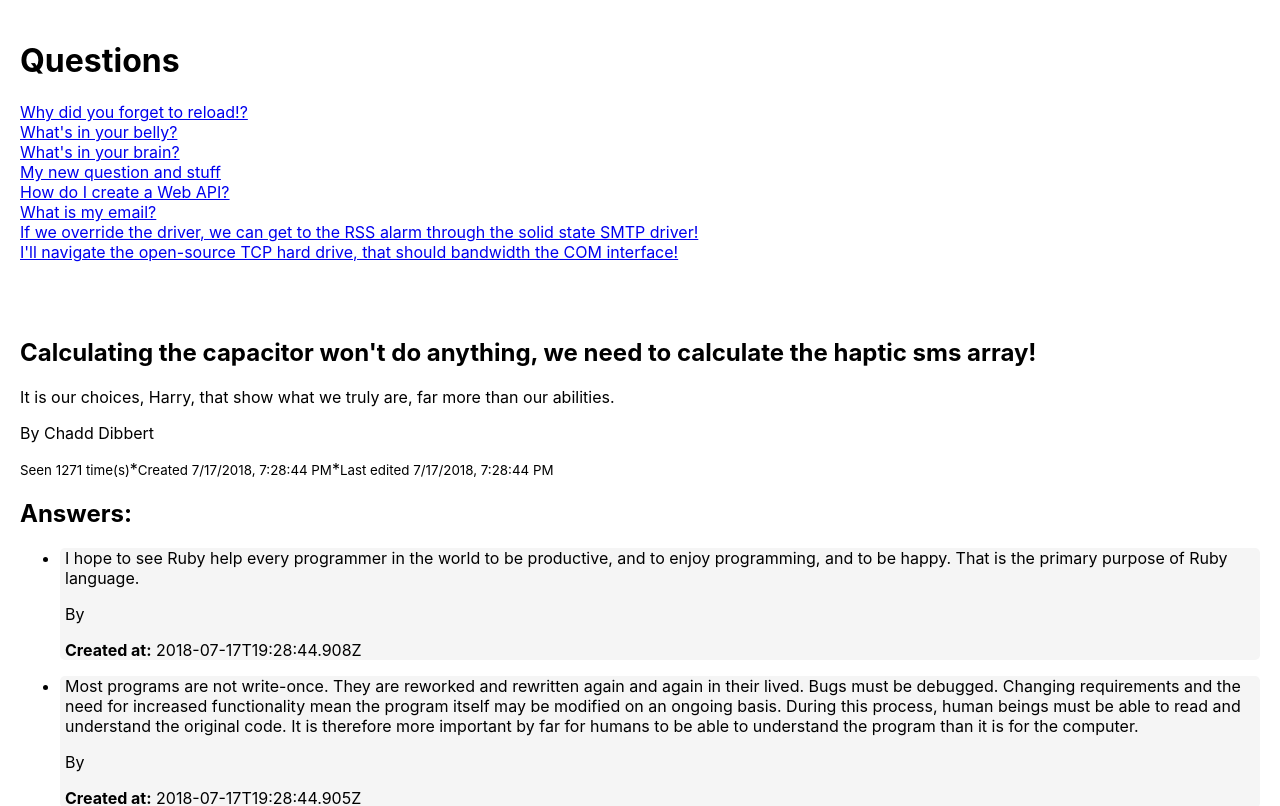
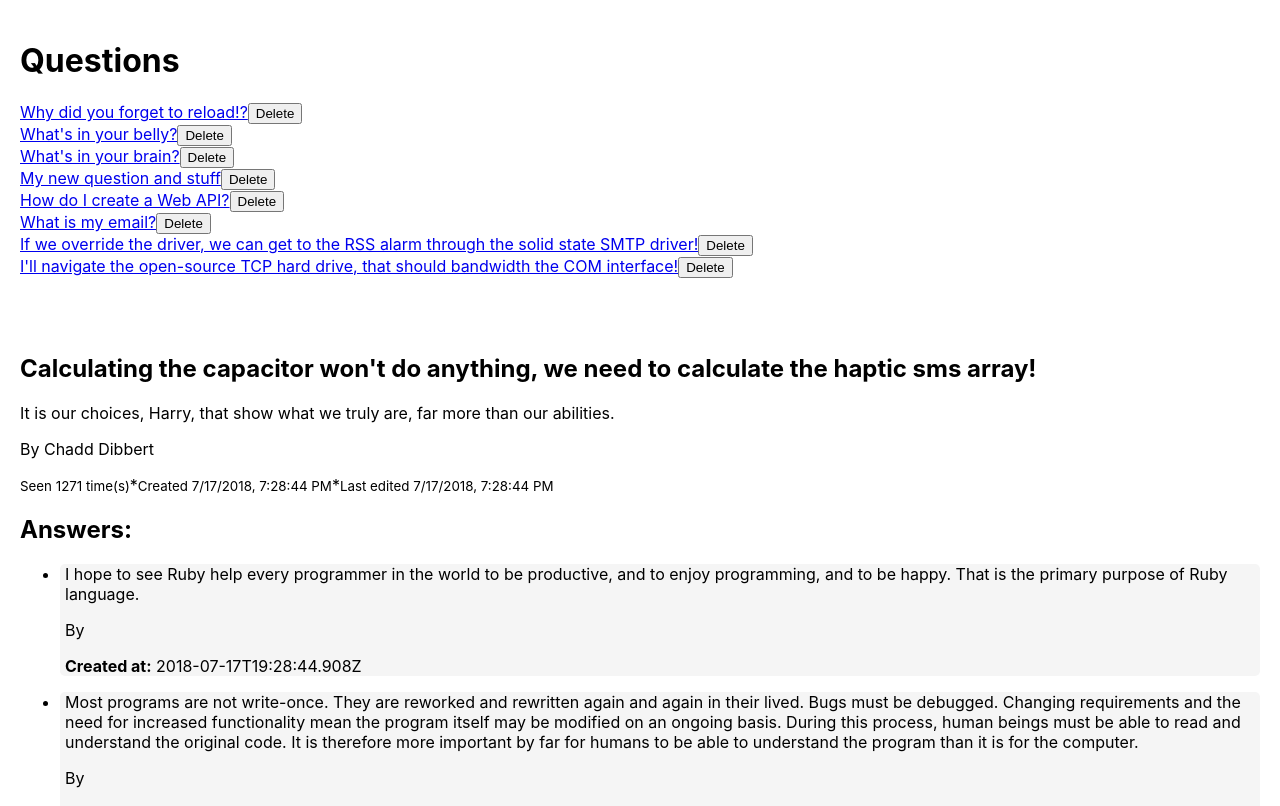
Before and after one commit to CodeCoreYVR/awesome-answers-react-september-2020, a React (Create React App) app: page / in a window 1280 px wide. Shown: the top 806 px of the page. Built offline with nearby package versions, Linux system fonts and the light colour scheme.

Commit message:
add demo for removing question from index

```diff
--- a/src/components/QuestionIndexPage.js
+++ b/src/components/QuestionIndexPage.js
@@ -11,6 +11,20 @@ class QuestionIndexPage extends Component {
     }
   }
 
+  deleteQuestion(id) {
+    // to change you can only call this.setState
+
+    // .setState accepts a callback, with (state, props) as the arguments. State in the arguments is the current state of the component
+
+    this.setState((state) => {
+      // setState must always return an object.
+      // this object gets combined with the current state.
+      return {
+        questions: state.questions.filter(q => q.id !== id)
+      }
+    })
+  }
+
   render() {
     return (
       <main>
@@ -21,6 +35,11 @@ class QuestionIndexPage extends Component {
               return(
                 <li key={question.id}>
                   <a href='#'>{question.title}</a>
+                  <button onClick={
+                    () => this.deleteQuestion(question.id)
+                  }>
+                    Delete
+                  </button>
                 </li>
               )
             })
```
